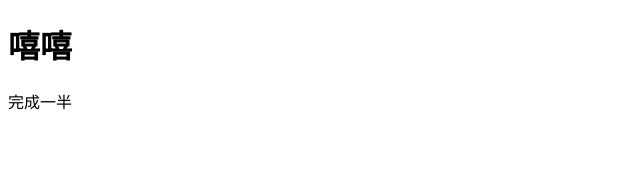
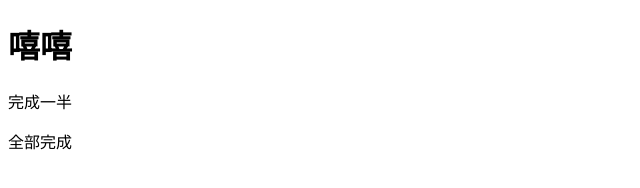
Before and after one commit to 18894493592/tmp, a plain HTML site: page index.html in a window 1280 px wide. Shown: the whole page, without its empty margins (0-640 px from the left). Drawn offline with Linux system fonts and the light colour scheme.

Commit message:
全部完成

```diff
--- a/index.html
+++ b/index.html
@@ -9,5 +9,6 @@
 <body>
     <h1>嘻嘻</h1>
     <p>完成一半</p>
+    <p>全部完成</p>
 </body>
 </html>
```
